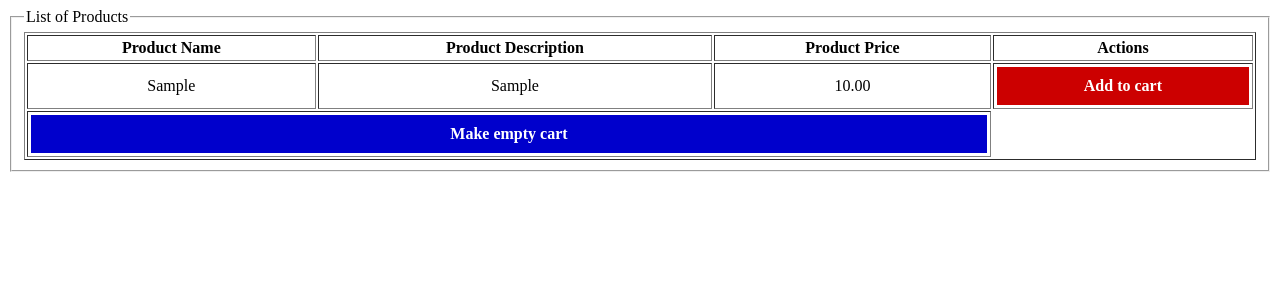
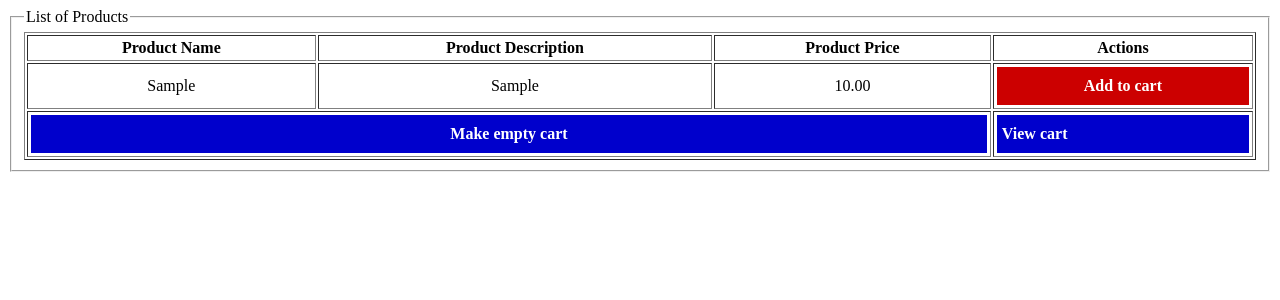
Before and after one commit to venkateshbattula/ajax-paypal, a Django app: page /myapp/showproducts in a window 1280 px wide. Shown: the top 300 px of the page. Run offline with Django 3.2, Linux system fonts and the light colour scheme; tables that the repository leaves empty hold one stand-in row (values such as "Sample post").

Commit message:
showproducts update

```diff
--- a/mysite/myapp/templates/empty_cart.html
+++ b/mysite/myapp/templates/empty_cart.html
@@ -5,8 +5,9 @@
     <title>Empty cart</title>
 </head>
 <body>
+
     <script>
-        alert('{{ message }}')
+        alert("{{ message }}")
         window.location.href = "http://127.0.0.1:8000/myapp/showproducts"
     </script>
 </body>
--- a/mysite/myapp/templates/myapp/showproducts.html
+++ b/mysite/myapp/templates/myapp/showproducts.html
@@ -44,13 +44,12 @@
                     <td align="center">{{ product.product }}</td>
                     <td align="center">{{ product.discription }}</td>
                     <td align="center">{{ product.price }}</td>
-<!--                    <td align="center"><a href="addtocart/{{ product.id }}" class="add_cart">Add to cart </a> </td>-->
-                        <td align="center"><a href="#" class="add_cart" data-proid="{{ product.id }}">Add to cart </a> </td>
+                    <td align="center"><a href="#" class="add_cart" data-proid="{{ product.id }}">Add to cart </a> </td>
                 </tr>
             {% endfor %}
             <tr>
                     <td colspan="3" style="text-align:center;"><a href="#" class="blue_button" id="emp_cart">Make empty cart</a></td>
-<!--                    <td ><a href="view_cart" class="blue_button">View cart</a></td>-->
+                    <td ><a href="view_cart" class="blue_button">View cart</a></td>
             </tr>
         </table>
         {% else %}
@@ -69,17 +68,18 @@
                     }
                 })
             })
+        });
+        $(document).ready(function(){
             $('.#emp_cart').click(function(){
-                $.ajax({
+                    $.ajax({
                     'type': 'POST',
-                    'url': 'empty_cart',
+                    'url': 'empty_cart/',
                     'success': function(message){
-                        alert(message)
+                    alert(message)
                     }
+                    })
                 })
-            })
-        }
-        );
+        });
     </script>
 </body>
 </html>
--- a/mysite/myapp/urls.py
+++ b/mysite/myapp/urls.py
@@ -5,7 +5,7 @@ urlpatterns = [
     path('', index, name='index'),
     path('showproducts', showproducts, name='showproducts'),
     path('addtocart/<int:id>', addtocart, name='addtocart'),
-    path('empty_cart', empty_cart, name='empty_cart'),
+    path('empty_cart/', empty_cart, name='empty_cart'),
     path('view_cart', view_cart, name='view_cart')
 
 ]
```
